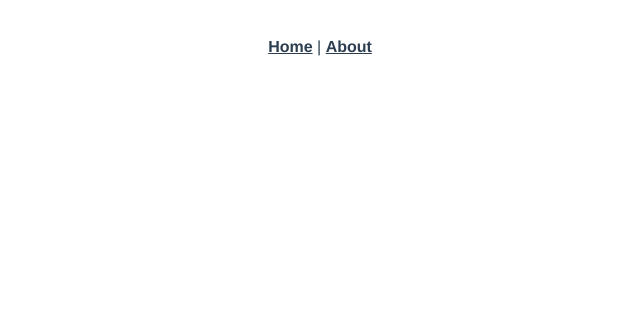
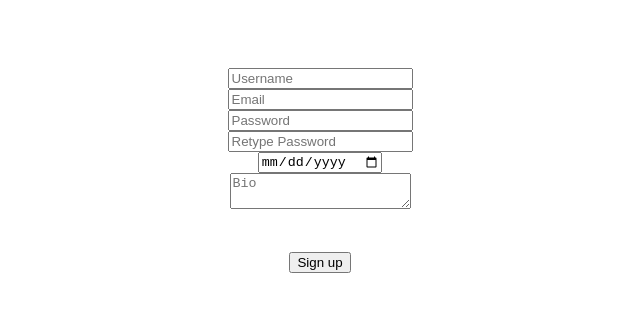
Before and after one commit to Ramy7729/tweeter, a Vue app: page /#/signup in a window 1280 px wide. Shown: the top 312 px of the page, without its empty margins (320-960 px from the left). Built offline with nearby package versions, Linux system fonts and the light colour scheme.

Commit message:
Added Login and Sign up page with user validation.

```diff
--- a/package.json
+++ b/package.json
@@ -8,8 +8,10 @@
     "lint": "vue-cli-service lint"
   },
   "dependencies": {
+    "axios": "^0.21.1",
     "core-js": "^3.6.5",
     "vue": "^2.6.11",
+    "vue-cookies": "^1.7.4",
     "vue-router": "^3.2.0",
     "vuex": "^3.4.0"
   },
--- a/src/App.vue
+++ b/src/App.vue
@@ -1,8 +1,6 @@
 <template>
   <div id="app">
     <div id="nav">
-      <router-link to="/">Home</router-link> |
-      <router-link to="/about">About</router-link>
     </div>
     <router-view/>
   </div>
--- a/src/router/index.js
+++ b/src/router/index.js
@@ -1,27 +1,32 @@
-import Vue from 'vue'
-import VueRouter from 'vue-router'
-import Home from '../views/Home.vue'
+import Vue from 'vue';
+import VueRouter from 'vue-router';
+// import Home from '../views/Home.vue';
+import Login from '../views/Login.vue';
+import Signup from '../views/Signup.vue';
+import TweeterMain from '../views/TweeterMain.vue';
 
-Vue.use(VueRouter)
+Vue.use(VueRouter);
 
 const routes = [
   {
     path: '/',
-    name: 'Home',
-    component: Home
+    name: 'Login',
+    component: Login
   },
   {
-    path: '/about',
-    name: 'About',
-    // route level code-splitting
-    // this generates a separate chunk (about.[hash].js) for this route
-    // which is lazy-loaded when the route is visited.
-    component: () => import(/* webpackChunkName: "about" */ '../views/About.vue')
-  }
+    path: '/signup',
+    name: 'Signup',
+    component: Signup
+  },
+  {
+    path: '/tweetermain',
+    name: 'TweeterMain',
+    component: TweeterMain
+  },
 ]
 
 const router = new VueRouter({
   routes
-})
+});
 
-export default router
+export default router;
--- a/src/store/index.js
+++ b/src/store/index.js
@@ -6,8 +6,6 @@ Vue.use(Vuex)
 export default new Vuex.Store({
   state: {
   },
-  mutations: {
-  },
   actions: {
   },
   modules: {
--- /dev/null
+++ b/src/views/Login.vue
@@ -0,0 +1,43 @@
+<template>
+  <main>
+    <form action="javascript:void(0)">
+      <input type="text" id="emailInput" placeholder="email" />
+      <input type="password" id="passwordInput" placeholder="password" />
+      <button @click="login">Login</button>
+      <p>{{ errorMessage }}</p>
+			<router-link to="/signup"><button>Sign Up</button></router-link>
+    </form>
+  </main>
+</template>
+
+<script>
+export default {
+  name: "Login",
+  data() {
+    return {
+      errorMessage: "",
+    }
+  },
+
+  methods: {
+    login() {
+      if (!document.getElementById("emailInput").value) {
+        this.errorMessage = "Please enter an email";
+        return;
+      }
+      if (!document.getElementById("passwordInput").value) {
+        this.errorMessage = "Please enter your password";
+        return;
+      }
+    }
+  }
+};
+</script>
+
+<style scoped>
+form {
+  display: grid;
+  grid-template-columns: 1fr;
+  place-items: center;
+}
+</style>
--- /dev/null
+++ b/src/views/Signup.vue
@@ -0,0 +1,62 @@
+<template>
+  <main>
+    <form action="javascript:void(0)">
+      <input type="text" id="usernameInput" placeholder="Username" />
+      <input type="text" id="emailInput" placeholder="Email" />
+      <input type="password" id="passwordInput1" placeholder="Password"/>
+      <input type="password" id="passwordInput2" placeholder="Retype Password"/>
+      <input type="date" id="birthDateInput" placeholder="Date of Birth"/>
+      <textarea id="bioInput" placeholder="Bio"/>
+      <h1>{{ errorMessage }}</h1>
+      <button @click="signup">Sign up</button>
+    </form>
+  </main>
+</template>
+
+<script>
+export default {
+  name: "Signup",
+  data() {
+    return {
+      errorMessage: "",
+    };
+  },
+
+  methods: {
+    signup() {
+      if (document.getElementById("passwordInput1").value !== document.getElementById("passwordInput2").value  ) {
+        this.errorMessage = "Passwords do not match. Retype password";
+        return;
+      }
+      if (!document.getElementById("usernameInput").value) {
+        this.errorMessage = "Please enter a name";
+        return;
+      }
+      if (!document.getElementById("emailInput").value) {
+        this.errorMessage = "Please enter an email";
+        return;
+      }
+      if (!document.getElementById("passwordInput1").value) {
+        this.errorMessage = "Please enter your password";
+        return;
+      }
+      if (!document.getElementById("birthDateInput").value) {
+        this.errorMessage = "Please enter your birth date";
+        return;
+      }
+      if (!document.getElementById("bioInput").value) {
+        this.errorMessage = "Please enter your bio";
+        return;
+      }
+    },
+  },
+};
+</script>
+
+<style scoped>
+form {
+  display: grid;
+  grid-template-columns:  1fr;
+  place-items: center;
+}
+</style>
--- /dev/null
+++ b/src/views/TweeterMain.vue
@@ -0,0 +1,13 @@
+<template>
+  <div>
+  </div>
+</template>
+
+<script>
+export default {
+  name: 'tweeter-main',
+}
+</script>
+
+<style scoped>
+</style>
```
Also changed, not shown: 1 other file (tests, documents, lock files or other folders).
